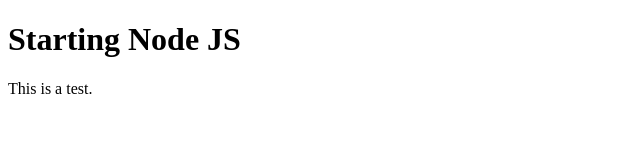
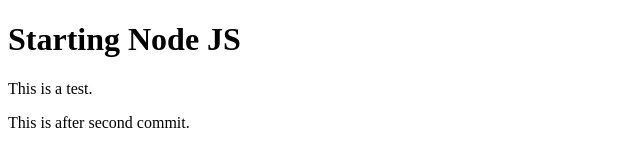
Before and after one commit to kranjeet770/React-Native-Coursera, a plain HTML site: page index.html in a window 1280 px wide. Shown: the whole page, without its empty margins (0-640 px from the left). Drawn offline with Linux system fonts and the light colour scheme.

Commit message:
Second Commit

```diff
--- a/index.html
+++ b/index.html
@@ -6,5 +6,6 @@
 <body>
 	<h1>Starting Node JS</h1>
 	<p>This is a test.</p>
+		<p>This is after second commit.</p>
 </body>
 </html>
```
